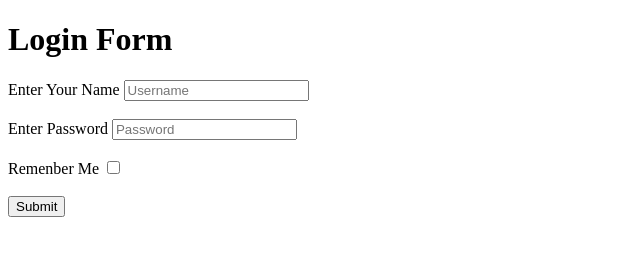
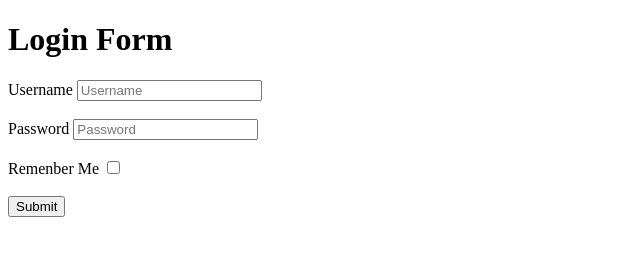
Before and after one commit to acciojob/remember-me-login-form-NidhiSingh-25, a website: page main.html in a window 1280 px wide. Shown: the whole page, without its empty margins (0-640 px from the left). Drawn offline with Linux system fonts and the light colour scheme.

Commit message:
created a submission

```diff
--- a/main.html
+++ b/main.html
@@ -11,10 +11,10 @@
 
 	<form>
 
-	<label for ="username">Enter Your Name</label>
+	<label for ="username">Username</label>
 	<input type="text" id="username" placeholder= "Username"><br><br>
 
-	<label for="password">Enter Password</label>
+	<label for="password">Password</label>
 	<input type="password" id="password" placeholder="Password"><br><br>
 
 	<label for="checkbox">Remenber Me</label>
```
